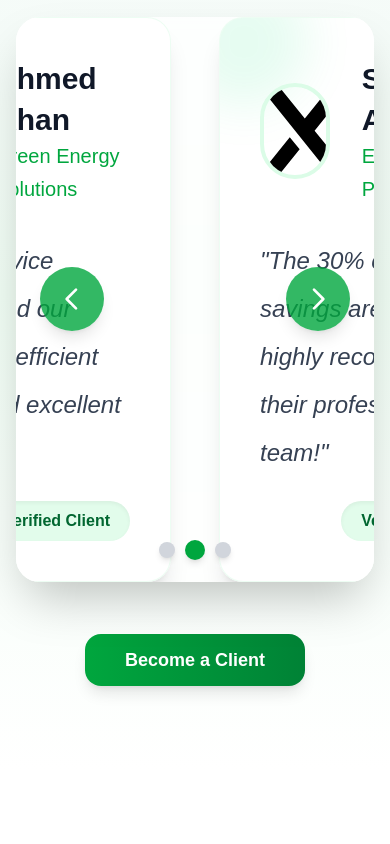
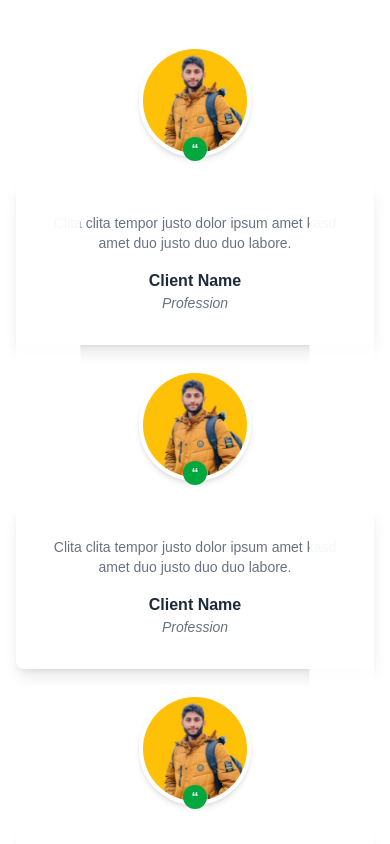
Before and after one commit to musadaqhanif/Solar-Services, a Next.js app: page / in a window 390 px wide. Shown: the part 5040-5884 px from the top of the page. Built offline with nearby package versions, Linux system fonts and the light colour scheme.

Commit message:
Updated client section UI and added Musadaq image

```diff
--- a/src/app/components/clients.js
+++ b/src/app/components/clients.js
@@ -1,139 +1,125 @@
 'use client';
-
-import { useState, useEffect, useCallback } from 'react';
-import Link from 'next/link';
+import React from 'react';
+import { motion } from 'framer-motion';
 import Image from 'next/image';
 
-export default function Clients() {
-  const testimonials = [
-    {
-      id: 1,
-      name: 'Ahmed Khan',
-      company: 'Green Energy Solutions',
-      quote: 'Solar Service transformed our office with efficient panels and excellent support!',
-      image: '/next.svg', // Replace with actual image path
-    },
-    {
-      id: 2,
-      name: 'Sara Ahmed',
-      company: 'Eco Homes Pvt Ltd',
-      quote: 'The 30% energy savings are real—highly recommend their professional team!',
-      image: '/next.svg', // Replace with actual image path
-    },
-    {
-      id: 3,
-      name: 'Ali Rizvi',
-      company: 'Sustainable Builders',
-      quote: 'Top-notch installation and maintenance—our future is greener thanks to them!',
-      image: '/next.svg', // Replace with actual image path
-    },
-  ];
+export default function TestimonialSection() {
+  return (
+    <section className="relative bg-white py-24 px-4">
+      {/* Decorative Background Circles */}
+      <div className="absolute left-0 top-1/4 -z-10 h-32 w-32 bg-gray-100 rounded-full opacity-50 blur-lg" />
+      <div className="absolute right-0 bottom-1/4 -z-10 h-40 w-40 bg-gray-100 rounded-full opacity-50 blur-lg" />
 
-  const [currentIndex, setCurrentIndex] = useState(0);
+      {/* Section Content */}
+      <div className="max-w-7xl mx-auto text-center">
+        {/* Heading */}
+        <motion.div
+          initial={{ opacity: 0, y: 20 }}
+          whileInView={{ opacity: 1, y: 0 }}
+          transition={{ duration: 0.6 }}
+          className="mb-16"
+        >
+          <span className="text-green-600 text-sm font-medium">Testimonial</span>
+          <h2 className="text-3xl font-bold text-gray-900 mt-2">What Our Clients Say!</h2>
+        </motion.div>
 
-  const nextSlide = useCallback(() => {
-    setCurrentIndex((prev) => (prev + 1) % testimonials.length);
-  }, [testimonials.length]);
-
-  const prevSlide = useCallback(() => {
-    setCurrentIndex((prev) => (prev - 1 + testimonials.length) % testimonials.length);
-  }, [testimonials.length]);
-
-  useEffect(() => {
-    const handleKeyDown = (event) => {
-      if (event.key === 'ArrowRight') nextSlide();
-      if (event.key === 'ArrowLeft') prevSlide();
-    };
-    const autoPlay = setInterval(nextSlide, 6500);
-    window.addEventListener('keydown', handleKeyDown);
-    return () => {
-      window.removeEventListener('keydown', handleKeyDown);
-      clearInterval(autoPlay);
-    };
-  }, [nextSlide, prevSlide]);
-
-  return (
-    <section className="py-24 bg-gradient-to-b from-gray-50 via-green-50 to-white animate-bg-pulse">
-      <div className="max-w-7xl mx-auto px-4 sm:px-6 lg:px-8">
-        <h2 className="text-4xl sm:text-6xl font-bold text-gray-900 mb-16 text-center bg-gradient-to-r from-green-600 to-green-800 bg-clip-text animate-text-glow tracking-tight">
-          What Our Clients Say
-        </h2>
-        <div className="relative overflow-hidden rounded-3xl shadow-2xl backdrop-blur-sm bg-white/80">
-          <div
-            className="flex transition-transform duration-1000 ease-out-expo"
-            style={{ transform: `translateX(-${currentIndex * 100}%)` }}
-            onMouseEnter={() => clearInterval()} // Pause on hover
-            onMouseLeave={() => setInterval(nextSlide, 6500)} // Resume on leave
+        {/* Testimonial Cards Container */}
+        <motion.div
+          initial={{ opacity: 0, y: 30 }}
+          whileInView={{ opacity: 1, y: 0 }}
+          transition={{ duration: 0.6, delay: 0.2 }}
+          className="relative flex flex-col md:flex-row justify-center items-center gap-6"
         >
-            {testimonials.map((testimonial) => (
-              <div key={testimonial.id} className="w-full flex-shrink-0 px-6">
-                <div className="bg-white/90 rounded-3xl p-10 shadow-xl hover:shadow-2xl hover:-translate-y-4 transition-all duration-500 border border-green-100/50 group relative overflow-hidden">
-                  <div className="absolute -top-10 -left-10 w-32 h-32 bg-green-400/20 rounded-full animate-pulse-slow blur-xl opacity-50"></div>
-                  <div className="relative z-10">
-                    <div className="flex items-center mb-8">
-                      <div className="relative w-24 h-24 mr-8">
+          {/* Left faded card with its own image */}
+          <div className="flex flex-col items-center">
+            <div className="mb-6">
+              <div className="relative w-28 h-28">
                 <Image
-                          src={testimonial.image}
-                          alt={`${testimonial.name} from ${testimonial.company}`}
-                          fill
-                          className="rounded-full object-cover border-4 border-green-100 group-hover:border-yellow-200 transition-colors duration-300 animate-glow"
-                          loading="lazy"
+                  src="/musadaq.jpg" // Make sure this image exists in /public
+                  alt="Client"
+                  width={112}
+                  height={112}
+                  className="w-full h-full object-cover rounded-full border-4 border-white shadow-md"
                 />
-                      </div>
-                      <div>
-                        <h3 className="text-3xl font-extrabold text-gray-900 leading-snug">{testimonial.name}</h3>
-                        <p className="text-xl text-green-600 font-medium leading-relaxed">{testimonial.company}</p>
-                      </div>
-                    </div>
-                    <p className="text-gray-700 italic text-2xl leading-loose mb-6">&quot;{testimonial.quote}&quot;</p>
-                    <div className="flex justify-end">
-                      <span className="inline-block bg-green-100/80 text-green-800 text-md font-semibold px-5 py-2 rounded-full shadow-inner animate-pulse-slow">
-                        Verified Client
+                <span className="absolute -bottom-1 left-1/2 -translate-x-1/2 bg-green-600 text-white rounded-full h-6 w-6 flex items-center justify-center text-sm font-bold">
+                  “
                 </span>
               </div>
             </div>
+            <div className="bg-white rounded-lg shadow-lg px-8 pt-8 pb-8 w-full max-w-lg relative">
+              <div className="text-center">
+                <p className="text-gray-500 text-sm mb-4">
+                  Clita clita tempor justo dolor ipsum amet kasd amet duo justo duo duo labore.
+                </p>
+                <p className="text-gray-800 font-semibold">Client Name</p>
+                <p className="text-gray-500 italic text-sm">Profession</p>
+              </div>
+
+            </div>
+            <div className="absolute inset-0 bg-white opacity-94" style={{ clipPath: 'inset(0 82% 0 0)' }}></div>
+          </div>
+
+          {/* Main card with its own image */}
+          <div className="flex flex-col items-center">
+            <div className="mb-6">
+              <div className="relative w-28 h-28">
+                <Image
+                  src="/musadaq.jpg" // Make sure this image exists in /public
+                  alt="Client"
+                  width={112}
+                  height={112}
+                  className="w-full h-full object-cover rounded-full border-4 border-white shadow-md"
+                />
+                <span className="absolute -bottom-1 left-1/2 -translate-x-1/2 bg-green-600 text-white rounded-full h-6 w-6 flex items-center justify-center text-sm font-bold">
+                  “
+                </span>
+              </div>
+
+            </div>
+            <div className="bg-white rounded-lg shadow-lg px-8 pt-8 pb-8 w-full max-w-lg relative">
+              <div className="text-center">
+                <p className="text-gray-500 text-sm mb-4">
+                  Clita clita tempor justo dolor ipsum amet kasd amet duo justo duo duo labore.
+                </p>
+                <p className="text-gray-800 font-semibold">Client Name</p>
+                <p className="text-gray-500 italic text-sm">Profession</p>
+              </div>
+
             </div>
           </div>
-            ))}
-          </div>
-          <button
-            aria-label="Previous testimonial"
-            onClick={prevSlide}
-            className="absolute left-6 top-1/2 -translate-y-1/2 bg-green-600/80 text-white p-4 rounded-full hover:bg-green-700 focus:outline-none focus:ring-4 focus:ring-green-500/50 transition-all duration-300 shadow-lg transform hover:scale-110 animate-pulse-border"
-          >
-            <svg className="w-8 h-8" fill="none" stroke="currentColor" viewBox="0 0 24 24">
-              <path strokeLinecap="round" strokeLinejoin="round" strokeWidth={2} d="M15 19l-7-7 7-7" />
-            </svg>
-          </button>
-          <button
-            aria-label="Next testimonial"
-            onClick={nextSlide}
-            className="absolute right-6 top-1/2 -translate-y-1/2 bg-green-600/80 text-white p-4 rounded-full hover:bg-green-700 focus:outline-none focus:ring-4 focus:ring-green-500/50 transition-all duration-300 shadow-lg transform hover:scale-110 animate-pulse-border"
-          >
-            <svg className="w-8 h-8" fill="none" stroke="currentColor" viewBox="0 0 24 24">
-              <path strokeLinecap="round" strokeLinejoin="round" strokeWidth={2} d="M9 5l7 7-7 7" />
-            </svg>
-          </button>
-          <div className="absolute bottom-6 left-1/2 -translate-x-1/2 flex space-x-3">
-            {testimonials.map((_, index) => (
-              <button
-                key={index}
-                aria-label={`Go to testimonial ${index + 1}`}
-                onClick={() => setCurrentIndex(index)}
-                className={`w-4 h-4 rounded-full ${index === currentIndex ? 'bg-green-600 scale-125' : 'bg-gray-300'} hover:bg-green-500 transition-all duration-300 shadow-md`}
+
+          {/* Right faded card with its own image */}
+          <div className="flex flex-col items-center">
+            <div className="mb-6 relative">
+              <div className="relative w-28 h-28">
+                <Image
+                  src="/musadaq.jpg" // Make sure this image exists in /public
+                  alt="Client"
+                  width={112}
+                  height={112}
+                  className="w-full h-full object-cover rounded-full border-4 border-white shadow-md"
                 />
-            ))}
+                <span className="absolute -bottom-1 left-1/2 -translate-x-1/2 bg-green-600 text-white rounded-full h-6 w-6 flex items-center justify-center text-sm font-bold">
+                  “
+                </span>
               </div>
             </div>
-        <div className="mt-16 text-center">
-          <Link
-            href="/quote"
-            className="bg-gradient-to-r from-green-600 to-green-700 text-white px-10 py-4 rounded-2xl font-bold text-lg hover:from-yellow-500 hover:to-yellow-600 transition-all duration-300 shadow-lg hover:shadow-xl transform hover:scale-105 focus:outline-none focus:ring-4 focus:ring-green-500/50 animate-glow-button"
-          >
-            Become a Client
-          </Link>
+            <div className="bg-white rounded-lg shadow-lg px-8 pt-8 pb-8 w-full max-w-lg relative">
+              <div className="text-center">
+                <p className="text-gray-500 text-sm mb-4">
+                  Clita clita tempor justo dolor ipsum amet kasd amet duo justo duo duo labore.
+                </p>
+                <p className="text-gray-800 font-semibold">Client Name</p>
+                <p className="text-gray-500 italic text-sm">Profession</p>
               </div>
             </div>
+            <div className="absolute inset-0 bg-white opacity-94" style={{ clipPath: 'inset(0 0 0 82%)' }}></div>
+          </div>
+        </motion.div>
+      </div>
+
+      {/* Green Dot at Bottom Right */}
+      <div className="absolute bottom-4 right-4 h-4 w-4 bg-green-600 rounded-full"></div>
     </section>
   );
 }
```
Also changed, not shown: public/musadaq.jpg (added). Lines whose indentation alone changed are shown as unchanged.
